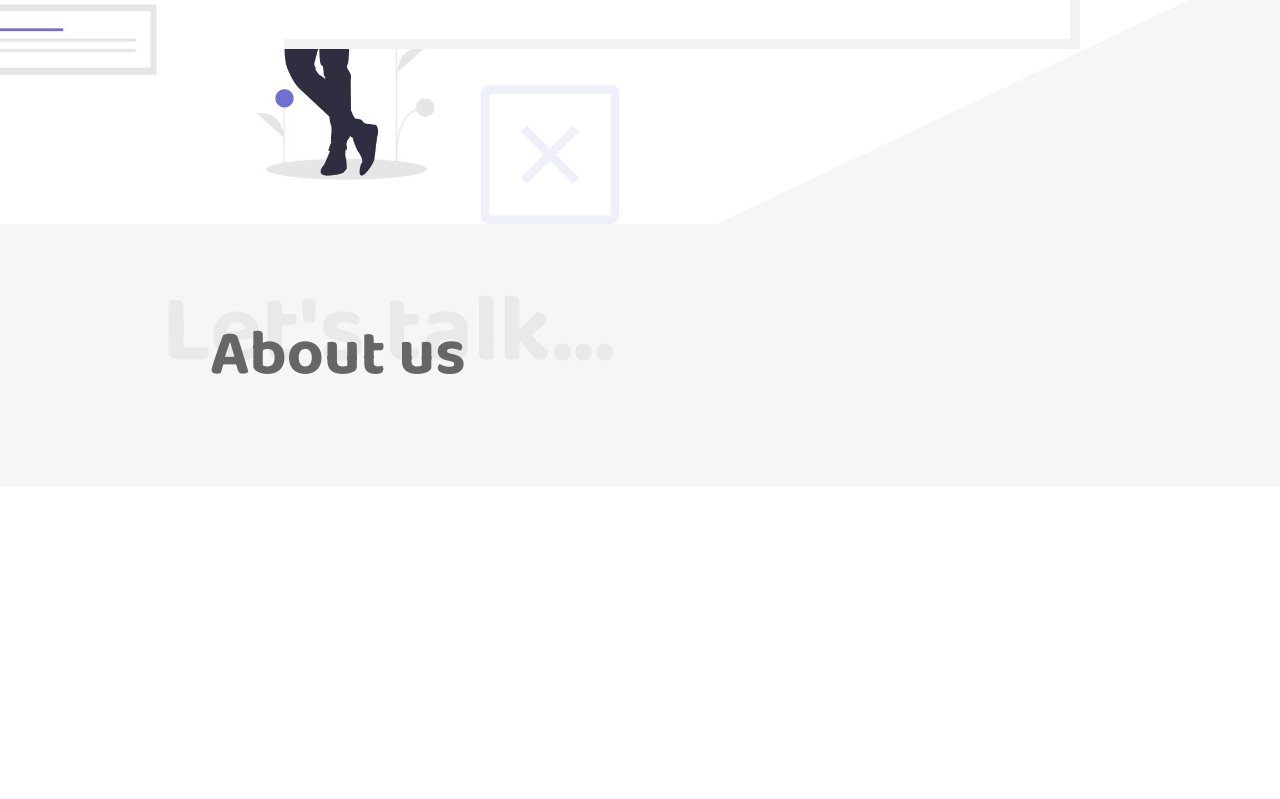
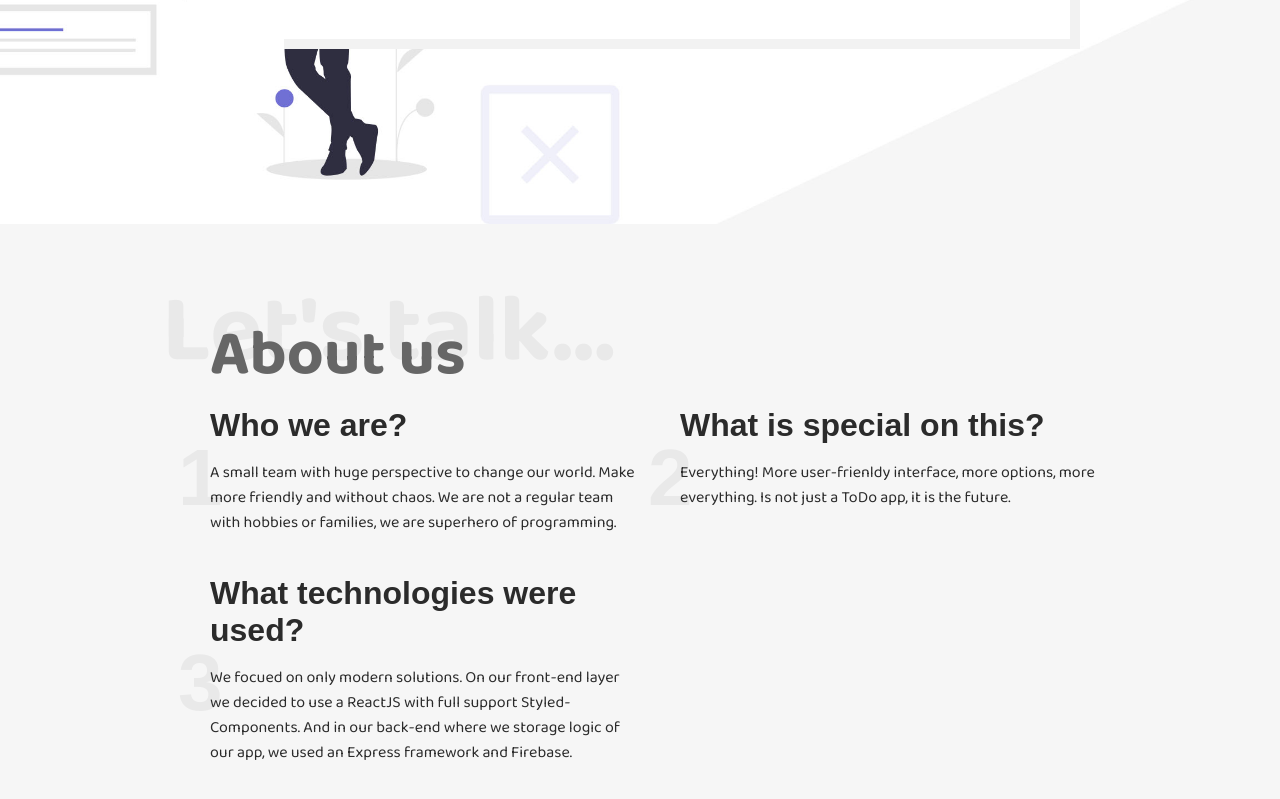
Before and after one commit to jakubwilk/todolist, a React (Create React App) app: page / in a window 1280 px wide. Shown: the part 576-1375 px from the top of the page. Before the commit the page ends 1063 px from the top, so only its background shows below. Built offline with nearby package versions, Linux system fonts and the light colour scheme.

Commit message:
Style About section

```diff
--- a/src/about-component/About.js
+++ b/src/about-component/About.js
@@ -1,5 +1,7 @@
 import React from 'react';
 import styled from 'styled-components';
+
+import QuestionAndAnswer from './QuestionAndAnswer';
 
 const AboutWrapper = styled.section`
   background-color: #f6f6f6;
@@ -42,11 +44,46 @@ const SectionTitle = styled.h2`
   }
 `;
 
+const Content = styled.div`
+  display: grid;
+  grid-template-columns: 50% 50%;
+  grid-template-rows: auto;
+  grid-gap: 2.5rem;
+`;
+
+const QAList = [
+  {
+    number: 1,
+    question: 'Who we are?',
+    answer: 'A small team with huge perspective to change our world. Make more friendly and without chaos. We are not a regular team with hobbies or families, we are superhero of programming.'
+  },
+  {
+    number: 2,
+    question: 'What is special on this?',
+    answer: 'Everything! More user-frienldy interface, more options, more everything. Is not just a ToDo app, it is the future.'
+  },
+  {
+    number: 3,
+    question: 'What technologies were used?',
+    answer: 'We focued on only modern solutions. On our front-end layer we decided to use a ReactJS with full support Styled-Components. And in our back-end where we storage logic of our app, we used an Express framework and Firebase.'
+  }
+]
+
 const About = () => {
   return (
     <AboutWrapper name='about'>
       <Container>
         <SectionTitle>About us</SectionTitle>
+        <Content>
+          {QAList.map(item =>
+            <QuestionAndAnswer
+              key={item.number}
+              number={item.number}
+              question={item.question}
+              answer={item.answer}
+            />
+          )}
+        </Content>
       </Container>
     </AboutWrapper>
   )
--- /dev/null
+++ b/src/about-component/QuestionAndAnswer.js
@@ -0,0 +1,47 @@
+import React from 'react';
+import styled from 'styled-components';
+
+const Content = styled.article`
+  position: relative;
+`;
+
+const Question = styled.h3`
+  font-family: 'Noto', sans-serif;
+  position: relative;
+  margin-top: 0;
+  margin-bottom: 1rem;
+  font-size: 2rem;
+  z-index: 10;
+  color: #2b2b2b;
+`;
+
+const QuestionNumber = styled.span`
+  position: absolute;
+  z-index: -1;
+  bottom: -5rem;
+  left: -2rem;
+  user-select: none;
+  color: #e9e9e9;
+  font-size: 5rem;
+`;
+
+const Answer = styled.p`
+  position: relative;
+  z-index: 10;
+  margin-top: 0;
+  margin-bottom: 0;
+`;
+
+const QuestionAndAnswer = ({ number, question, answer }) => {
+  return (
+    <Content>
+      <Question>
+        <QuestionNumber>{number}</QuestionNumber>
+        {question}
+      </Question>
+      <Answer>{answer}</Answer>
+    </Content>
+  )
+}
+
+export default QuestionAndAnswer;
```
